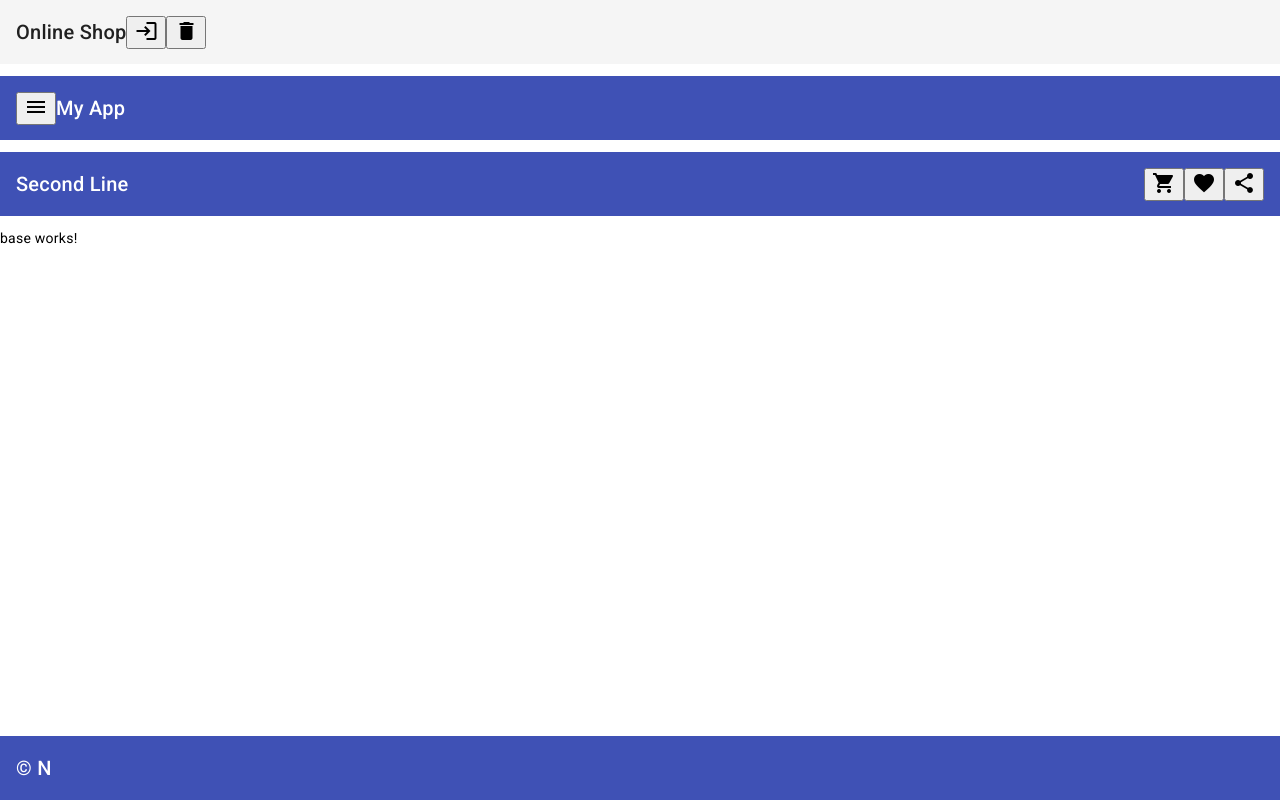
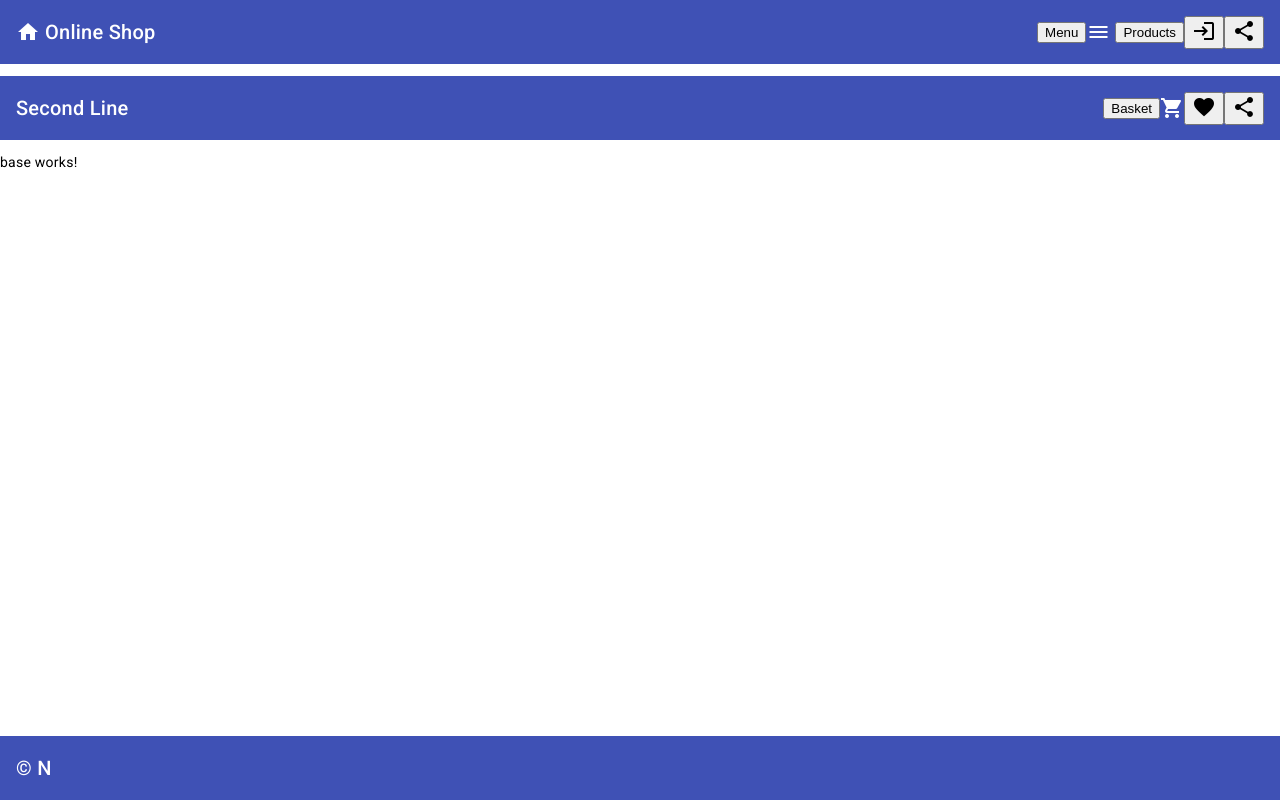
Before and after one commit to natajedi/online-shop-angular, an Angular app: page / in a window 1280 px wide. Built offline with nearby package versions, Linux system fonts and the light colour scheme.

Commit message:
Add files via upload

```diff
--- a/src/app/components/UI/header/header.component.html
+++ b/src/app/components/UI/header/header.component.html
@@ -1,35 +1,35 @@
+
 <p>
-      <mat-toolbar>
-        <span>Online Shop</span>
+  <mat-toolbar color="primary">
+    <mat-toolbar-row>
+      <div class="toolbar no-select" routerLink="">
+        <mat-icon style="margin-right: 5px">home</mat-icon>
+        <span class="example-spacer">Online Shop</span>
+        </div>
+        <span class="example-spacer"></span>
+        <div class="toolbar no-select">
+        <button class="toolbar button" mat-icon-button routerLink="">Menu</button>
+          <mat-icon>menu</mat-icon>
+
+        <button class="toolbar button" mat-icon-button routerLink="products">Products</button>
         <button mat-icon-button class="example-icon favorite-icon" aria-label="Example icon-button with heart icon">
           <mat-icon>login</mat-icon>
         </button>
         <button mat-icon-button class="example-icon" aria-label="Example icon-button with share icon">
-          <mat-icon>delete</mat-icon>
+          <mat-icon>share</mat-icon>
         </button>
+      </div>
+    </mat-toolbar-row>
   </mat-toolbar>
 </p>
-
-
-
-    <p>
-      <mat-toolbar color="primary">
-        <button mat-icon-button class="example-icon" aria-label="Example icon-button with menu icon">
-          <mat-icon>menu</mat-icon>
-        </button>
-        <span>My App</span>
-        <span class="example-spacer"></span>
-      </mat-toolbar>
-    </p>
-
 <p>
   <mat-toolbar color="primary">
     <mat-toolbar-row>
-          <span>Second Line</span>
+      <span class="example-spacer">Second Line</span>
       <span class="example-spacer"></span>
-          <button mat-icon-button class="example-icon" aria-label="Example icon-button with menu icon">
+      <button class="toolbar button" mat-icon-button routerLink="basket">Basket</button>
         <mat-icon>shopping_cart</mat-icon>
-          </button>
+
       <button mat-icon-button class="example-icon favorite-icon" aria-label="Example icon-button with heart icon">
         <mat-icon>favorite</mat-icon>
       </button>
--- a/src/app/components/UI/header/header.component.scss
+++ b/src/app/components/UI/header/header.component.scss
@@ -1,3 +1,17 @@
 .example-spacer {
   flex: 1 1 auto;
 }
+
+.toolbar{
+  display: flex;
+  align-items: center;
+
+  &.button {
+    margin-left: 5px;
+  }
+}
+
+.no-select {
+  cursor: pointer;
+  user-select: none;
+}
```
Lines whose indentation alone changed are shown as unchanged.
